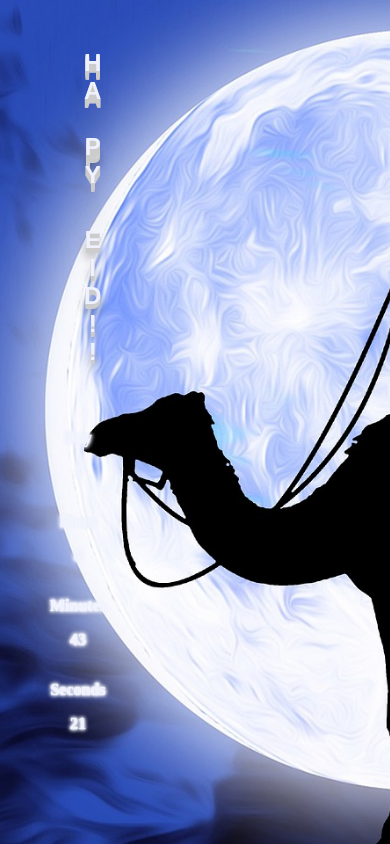
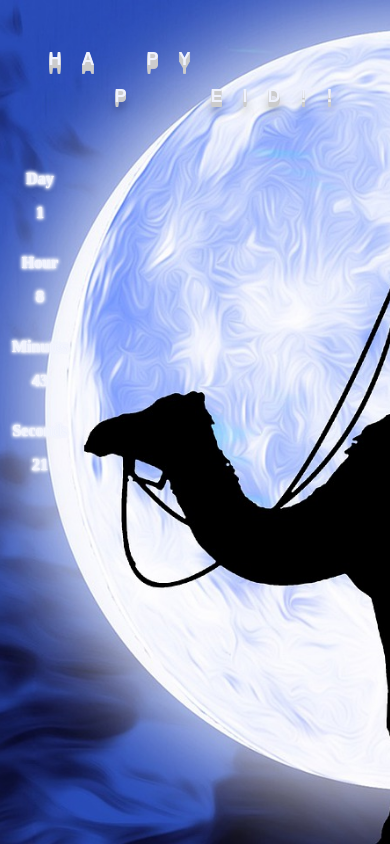
Before and after one commit to leonvita91/js-countdown, a Flask app: page / in a window 390 px wide. Run offline with Flask 3, Linux system fonts and the light colour scheme; some web fonts are replaced.

Commit message:
fix font bg nd flexbox

```diff
--- a/projectcamel/static/style.css
+++ b/projectcamel/static/style.css
@@ -135,19 +135,9 @@
 
 /* Media Query on Mobile View-point */
 @media only screen and (max-width: 572px) {
-    .box {
-        display: flex;
-        flex-direction: column;
-        font-size: x-large;
-        justify-self: start;
-        gap: 0px;
-    }
-    body, html {
+    body {
         margin: 0;
         height: 100vh;
-    }
-
-    body {
         background-image: url("/static/img/eid.jpeg");
         background-position: center;
         background-repeat: no-repeat;
@@ -156,13 +146,25 @@
         color: #fff;
         text-shadow: 0 1px #ccc, 0 2px #ccc, 0 3px #ccc, 0 4px #ccc, 0 5px #ccc, 0 6px 0 transparent, 0 7px transparent, 0 8px transparent, 0 9px transparent, 0 10px 10px rgba(0, 0, 0, 0.4);
     }
+    .box {
+        display: flex;
+        flex-direction: row;
+        font-size: large;
+    }
+
+    .greetings {
+        margin: 0;
+        display: flex;
+        justify-content: center;
+    }
 
     .countdown {
+        margin: 0;
+        width: 80px;
         display: flex;
         flex-direction: column;
-        margin: 0;
+        align-items: center;
         }
-    }
 
     .countdown h3 {
         font-size: medium;
```
